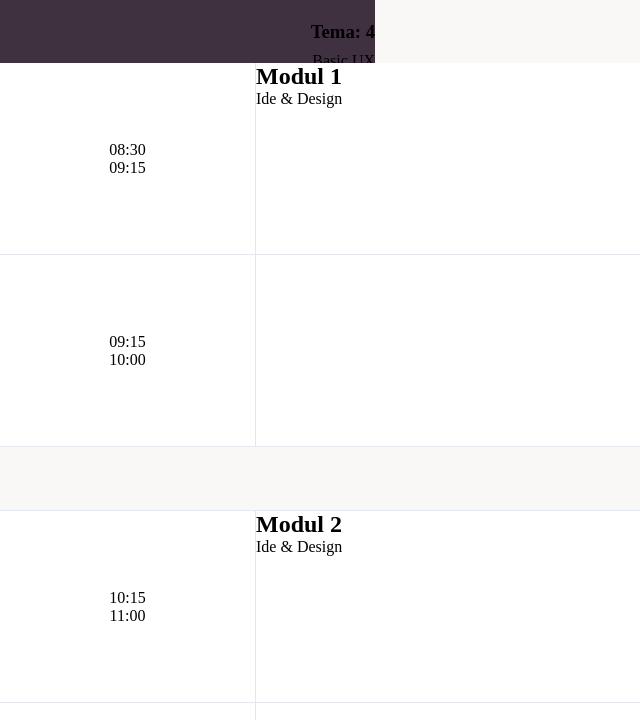
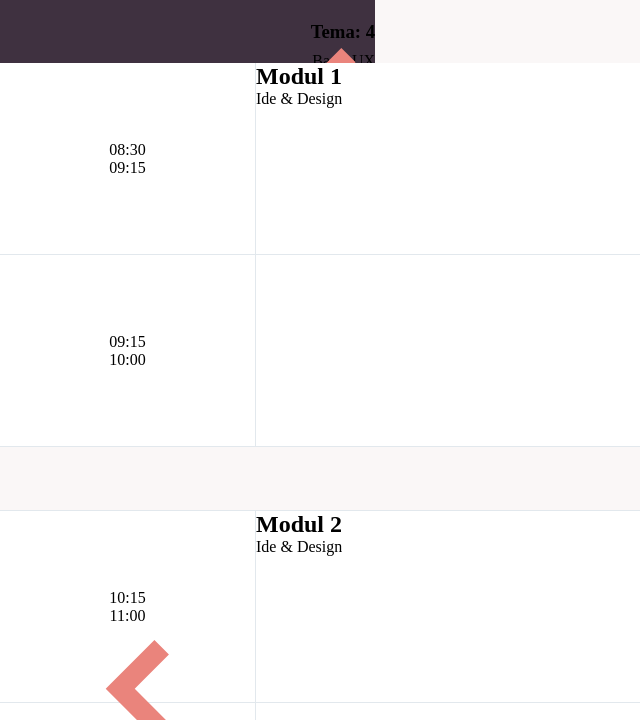
Before and after one commit to vict890f/Fronter-Redesign, a plain HTML site: page skema.html in a window 1280 px wide. Shown: the part 80-800 px from the top of the page, without its empty margins (0-640 px from the left). Drawn offline with Linux system fonts and the light colour scheme.

Commit message:
Indsat elementer i skema. Det skal styles

```diff
--- a/skema.html
+++ b/skema.html
@@ -24,13 +24,15 @@
             </div>
         </section>
         <section id="skema-top">
-            <div class="col-left"></div>
+            <div class="col-left">
+                <div class="col-left-sprite"></div>
+            </div>
             <div class="col-midt">
                 <h3>Maj</h3>
                 <p>Mandag</p>
                 <h3>20</h3>
             </div>
-            <div class="col-right"></div>
+            <div class="col-right-sprite"></div>
         </section>
         <section id="skema-midt">
             <div class="skema-table" id="tabel1">
@@ -104,7 +106,12 @@
             </div>
             <div class="break"></div>
         </section>
-        <section id="skema-bund"></section>
+        <section id="skema-bund">
+            <div class="skema-bund-left"></div>
+            <div class="skema-bund-right">
+                <p>skema</p>
+            </div>
+        </section>
     </section>
     <script src="script.js"></script>
 </body></html>
--- a/style.css
+++ b/style.css
@@ -202,15 +202,10 @@ ul.list li input[name="Facebook"] {
     background-color: #fff;
 }
 
-#skema-bund {
-    width: 375px;
-    height: 66.22px;
-    background-color: #3F3140;
-}
-
 #skema-info .col-left {
     width: 50vw;
     margin-top: 2vw;
+
 }
 
 #skema-info .col-right {
@@ -237,6 +232,9 @@ ul.list li input[name="Facebook"] {
 #skema-top .col-left {
     width: 40vw;
     height: 66.22px;
+    display: flex;
+    flex-wrap: wrap;
+    flex-direction: row-reverse;
 }
 
 #skema-top .col-midt {
@@ -250,6 +248,23 @@ ul.list li input[name="Facebook"] {
     width: 40vw;
     height: 66.22px;
 }
+
+#skema-top .col-left-sprite {
+    width: 8vw;
+    height: 8vw;
+    background-image: url(assets/left-arrow.svg);
+    background-size: contain;
+    margin-top: 4vw;
+}
+
+#skema-top .col-right-sprite {
+    width: 8vw;
+    height: 8vw;
+    background-image: url(assets/right-arrow.svg);
+    background-size: contain;
+    margin-top: 4vw;
+}
+
 
 .skema-table {
     width: 100vw;
@@ -287,3 +302,27 @@ ul.list li input[name="Facebook"] {
     background-color: #FAF7F7;
     border-bottom: 1px solid #E2E8ED;
 }
+
+#skema-bund {
+    width: 375px;
+    height: 66.22px;
+    background-color: #3F3140;
+    display: flex;
+    flex-wrap: wrap;
+    justify-content: center;
+}
+
+#skema-bund .skema-bund-left {
+    width: 8vw;
+    height: 8vw;
+    background-image: url(assets/left-arrow.svg);
+    background-size: contain;
+    margin-top: 4vw;
+}
+
+#skema-bund .skema-bund-right {
+    width: 8vw;
+    height: 8vw;
+    margin-top: 4vw;
+    color: white;
+}
```
Also changed, not shown: assets/left-arrow.svg (added), assets/right-arrow.svg (added).
